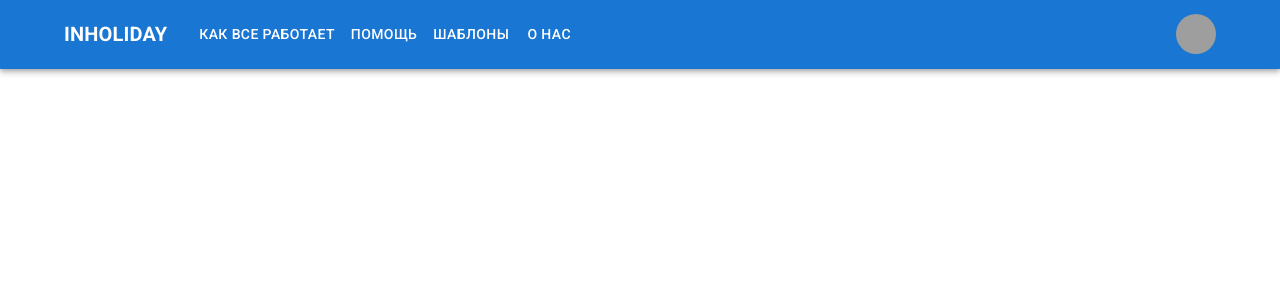
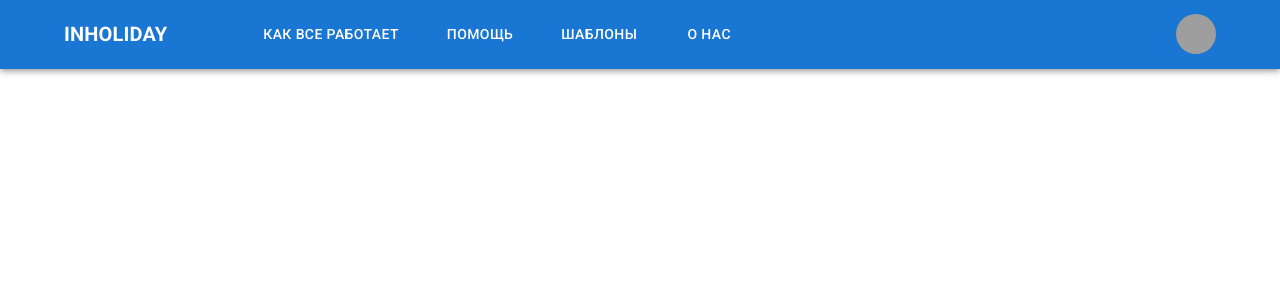
Before and after one commit to GhostGrand/inHolidayMUI, a React (Create React App) app: page / in a window 1280 px wide. Shown: the top 300 px of the page. Built offline with nearby package versions, Linux system fonts and the light colour scheme; grey boxes are pictures that could not be loaded.

Commit message:
Minor fixes header
Changed menu items, margins

```diff
--- a/src/Components/CoolAppBar.js
+++ b/src/Components/CoolAppBar.js
@@ -12,9 +12,10 @@ import Button from "@mui/material/Button";
 import Tooltip from "@mui/material/Tooltip";
 import MenuItem from "@mui/material/MenuItem";
 import AdbIcon from "@mui/icons-material/Adb";
+import { Divider } from "@mui/material";
 
 const pages = ["Как все работает", "Помощь", "Шаблоны", "О нас"];
-const settings = ["Profile", "Account", "Dashboard", "Logout"];
+const settings = ["Мой профиль", "Мои заказы", "Выйти"];
 
 function ResponsiveAppBar() {
   const [anchorElNav, setAnchorElNav] = React.useState(null);
@@ -119,12 +120,12 @@ function ResponsiveAppBar() {
             INHOLIDAY
           </Typography>
 
-          <Box sx={{ flexGrow: 1, display: { xs: "none", md: "flex" }}}>
+          <Box sx={{ marginLeft: 4, flexGrow: 1, display: { xs: "none", md: "flex" }}}>
             {pages.map((page) => (
               <Button
                 key={page}
                 onClick={handleCloseNavMenu}
-                sx={{ my: 2, color: "white", display: "block" }}
+                sx={{ marginLeft: 4, my: 2, color: "white", display: "block" }}
               >
                 {page}
               </Button>
```
